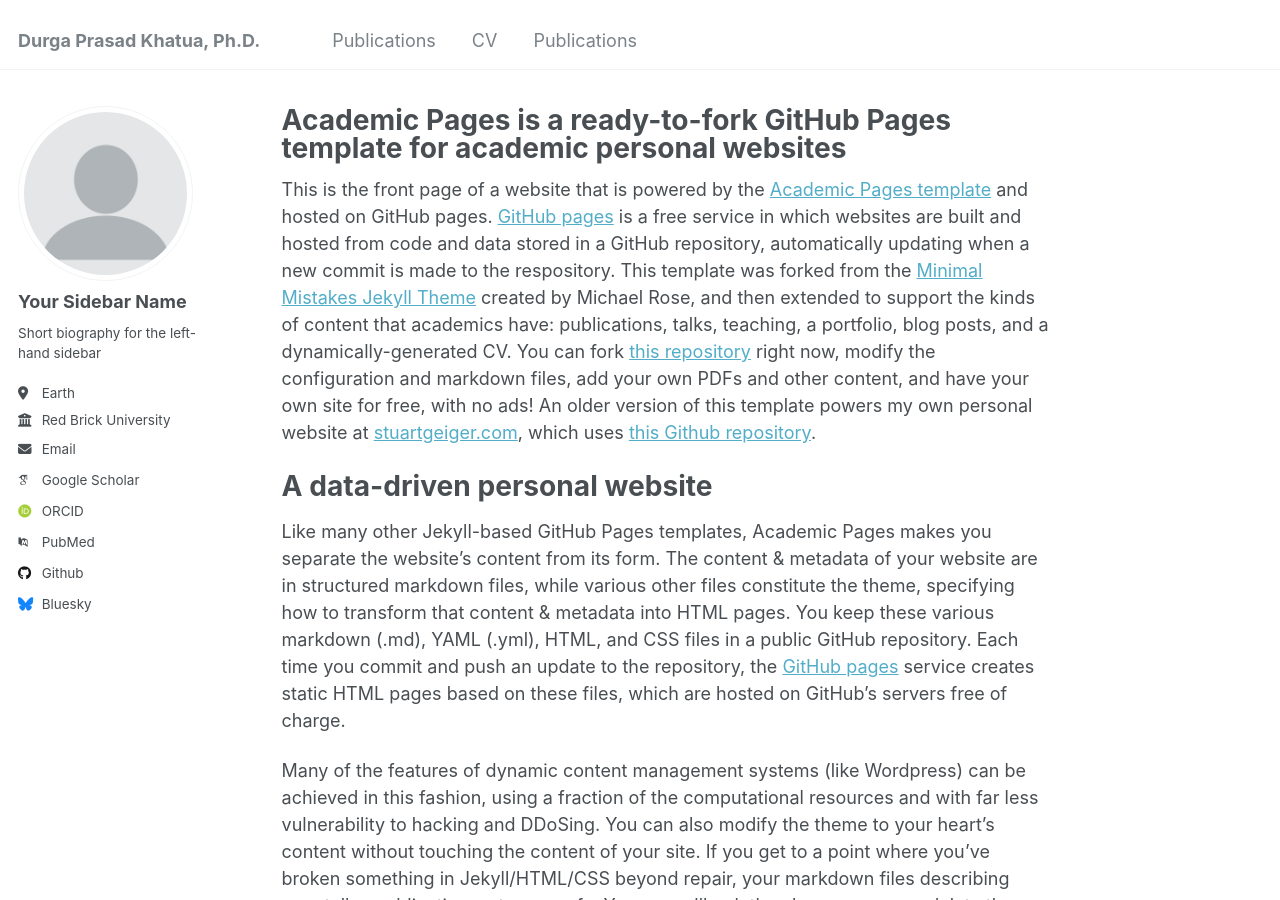
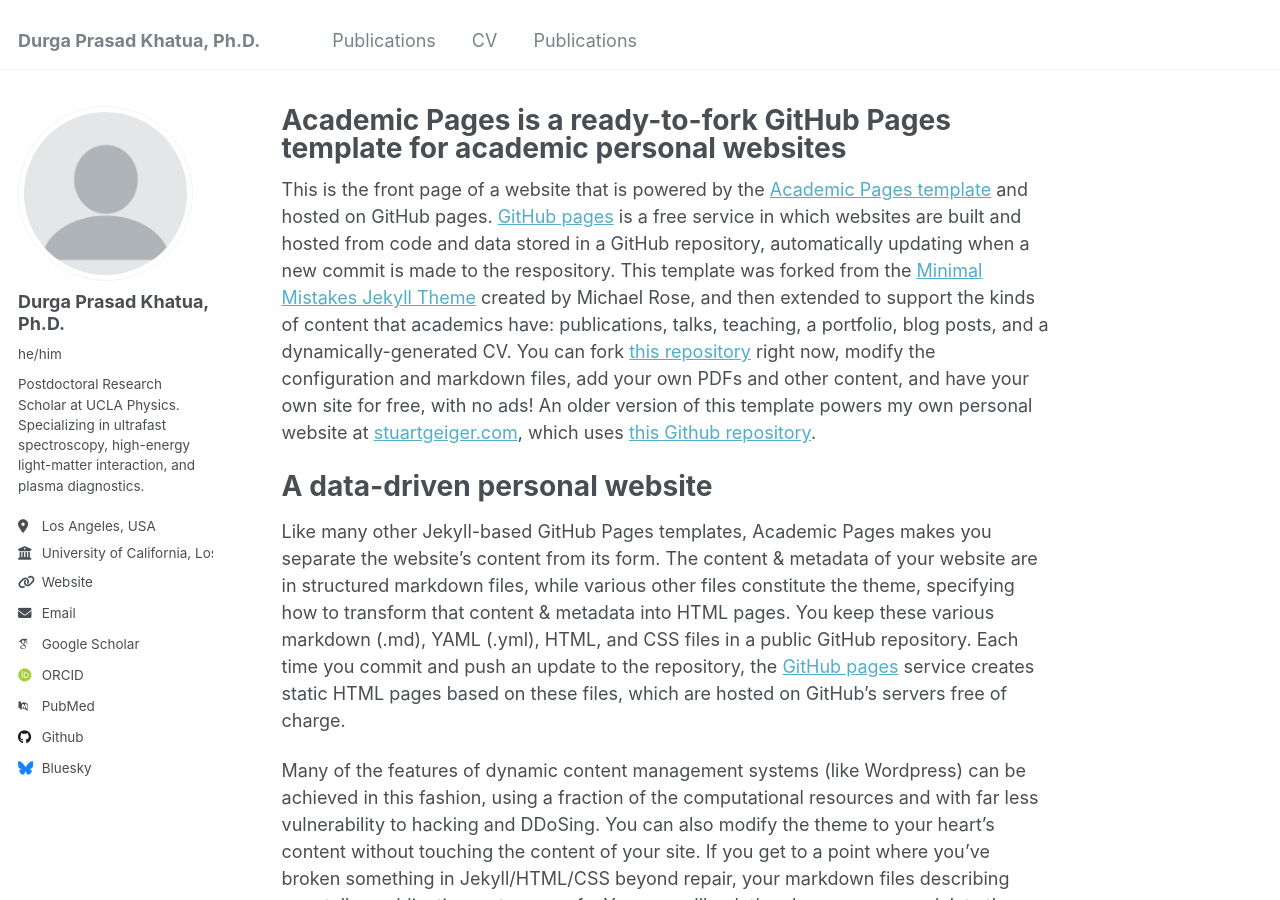
Before and after one commit to Khatua03/DurgaPrasadKhatua.github.io, a Jekyll site: the page built from _pages/about.md, in a window 1280 px wide and 900 px high. Built offline with Jekyll 4.4.1, drawn with Linux system fonts in a browser that asks for light colours; some web fonts are replaced.

Commit message:
Update _config.yml

```diff
--- a/_config.yml
+++ b/_config.yml
@@ -21,14 +21,14 @@ repository               : "https://khatua03.github.io/DurgaPrasadKhatua.github.
 #               Additional customization can be done by editing /_includes/author-profile.html
 author:
   # Biographic information
-  avatar           : "profile.png"
-  name             : "Your Sidebar Name"
-  pronouns         : # example: "she/her"
-  bio              : "Short biography for the left-hand sidebar"
-  location         : "Earth"
-  employer         : "Red Brick University"
-  uri              : # URL
-  email            : "none@example.org"
+  avatar           : "profile.png"   # make sure you add a photo named profile.png in /images or /assets
+  name             : "Durga Prasad Khatua, Ph.D."
+  pronouns         : "he/him"
+  bio              : "Postdoctoral Research Scholar at UCLA Physics. Specializing in ultrafast spectroscopy, high-energy light-matter interaction, and plasma diagnostics."
+  location         : "Los Angeles, USA"
+  employer         : "University of California, Los Angeles"
+  uri              : "https://khatua03.github.io/DurgaPrasadKhatua.github.io/"
+  email            : "dkhatua@physics.ucla.edu | khatuadurgaprasad03@gmail.com"
 
   # Academic websites
   arxiv            : # URL - Update with the correct link to your profile
```
